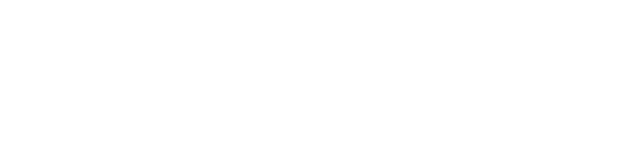
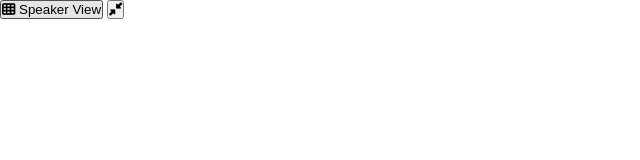
Before and after one commit to VincenzoZ24/html-css-zoom, a plain HTML site: page index.html in a window 1280 px wide. Shown: the whole page, without its empty margins (0-640 px from the left). Drawn offline with Linux system fonts and the light colour scheme; files that its build step writes are made by us from their sources.

Commit message:
aggiungo nav

```diff
--- a/css/style.css
+++ b/css/style.css
@@ -0,0 +1,5 @@
+*{
+    margin: 0;
+    padding: 0;
+    box-sizing: border-box;
+}
--- a/index.html
+++ b/index.html
@@ -6,8 +6,15 @@
     <meta name="viewport" content="width=device-width, initial-scale=1.0">
     <title>Document</title>
     <link rel="stylesheet" href="style.css">
+    <link rel="stylesheet" href="https://cdnjs.cloudflare.com/ajax/libs/font-awesome/6.2.0/css/all.min.css">
 </head>
 <body>
+    <header>
+        <nav class="container-nav">
+          <button><i class="fa-solid fa-table-cells"></i> Speaker View</button>
+          <button><i class="fa-solid fa-down-left-and-up-right-to-center"></i></button>
 
+        </nav>
+    </header>
 </body>
 </html>
```
